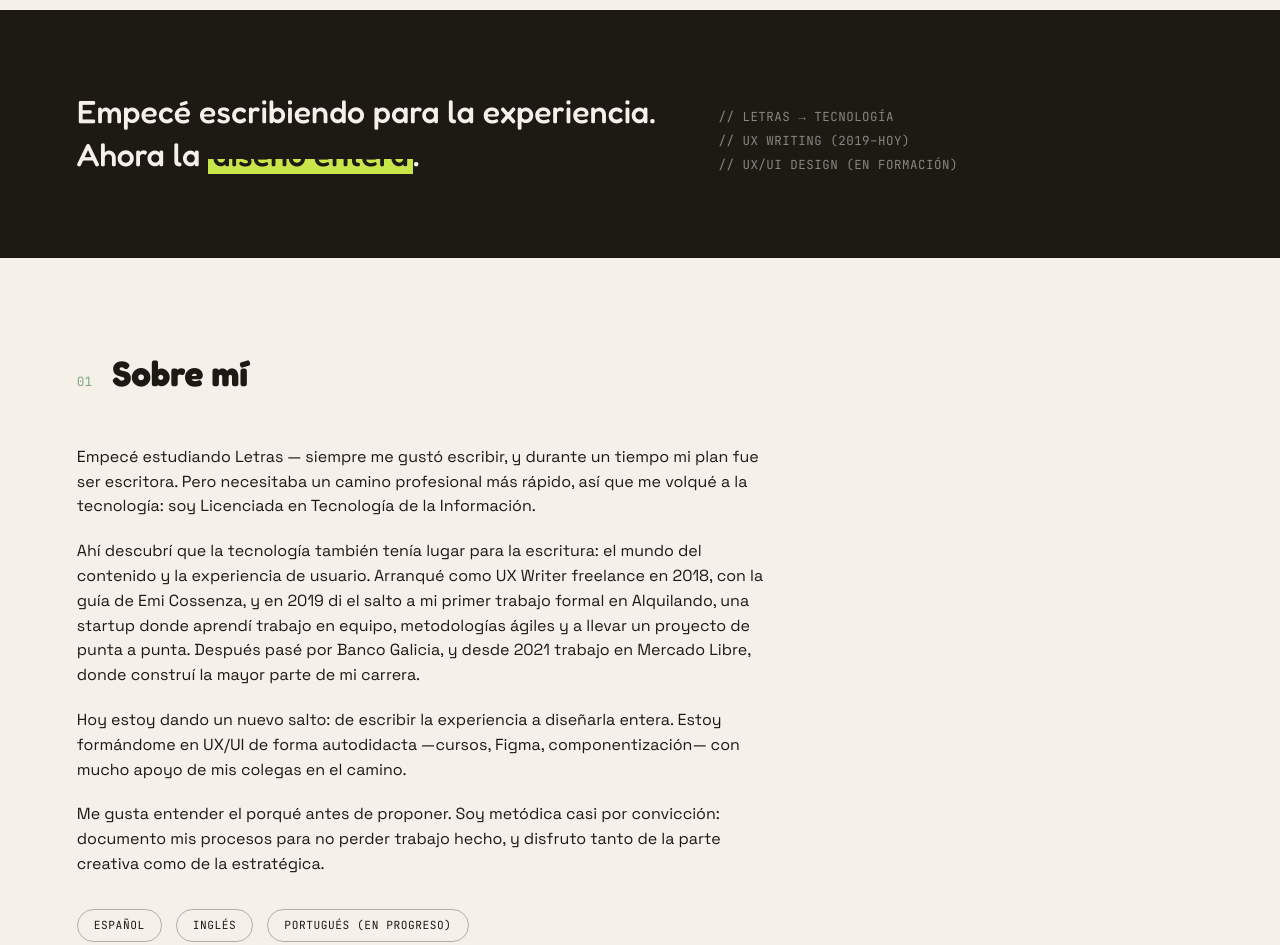
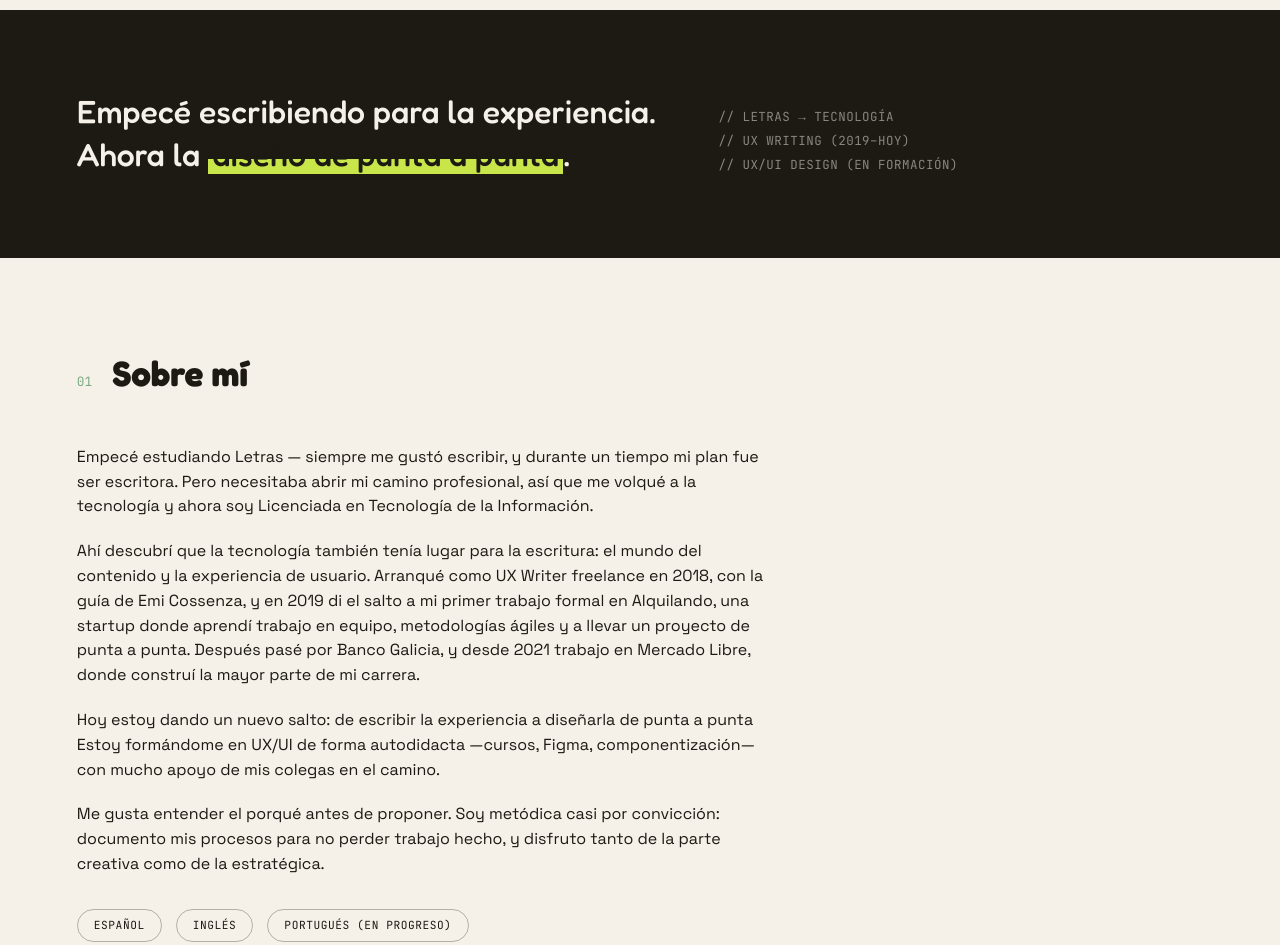
Before and after one commit to milagrosjuarez/mili.ar, a plain HTML site: page index.html in a window 1280 px wide. Shown: the part 800-1745 px from the top of the page. Drawn offline with Linux system fonts and the light colour scheme.

Commit message:
Update index.html

```diff
--- a/index.html
+++ b/index.html
@@ -50,7 +50,7 @@
   <div class="band-inner reveal">
     <p class="band-statement">
       Empecé escribiendo para la experiencia.<br>
-      Ahora la <span class="hl">diseño entera</span>.
+      Ahora la <span class="hl">diseño de punta a punta</span>.
     </p>
     <div class="band-aside">
       // Letras → Tecnología<br>
@@ -66,9 +66,9 @@
     <h2 class="sec-title">Sobre mí</h2>
   </div>
   <div class="sec-body reveal">
-    <p>Empecé estudiando Letras — siempre me gustó escribir, y durante un tiempo mi plan fue ser escritora. Pero necesitaba un camino profesional más rápido, así que me volqué a la tecnología: soy Licenciada en Tecnología de la Información.</p>
+    <p>Empecé estudiando Letras — siempre me gustó escribir, y durante un tiempo mi plan fue ser escritora. Pero necesitaba abrir mi camino profesional, así que me volqué a la tecnología y ahora soy Licenciada en Tecnología de la Información.</p>
     <p>Ahí descubrí que la tecnología también tenía lugar para la escritura: el mundo del contenido y la experiencia de usuario. Arranqué como UX Writer freelance en 2018, con la guía de Emi Cossenza, y en 2019 di el salto a mi primer trabajo formal en Alquilando, una startup donde aprendí trabajo en equipo, metodologías ágiles y a llevar un proyecto de punta a punta. Después pasé por Banco Galicia, y desde 2021 trabajo en Mercado Libre, donde construí la mayor parte de mi carrera.</p>
-    <p>Hoy estoy dando un nuevo salto: de escribir la experiencia a diseñarla entera. Estoy formándome en UX/UI de forma autodidacta —cursos, Figma, componentización— con mucho apoyo de mis colegas en el camino.</p>
+    <p>Hoy estoy dando un nuevo salto: de escribir la experiencia a diseñarla de punta a punta Estoy formándome en UX/UI de forma autodidacta —cursos, Figma, componentización— con mucho apoyo de mis colegas en el camino.</p>
     <p>Me gusta entender el porqué antes de proponer. Soy metódica casi por convicción: documento mis procesos para no perder trabajo hecho, y disfruto tanto de la parte creativa como de la estratégica.</p>
     <div class="meta-row">
       <span class="tag">Español</span>
```
